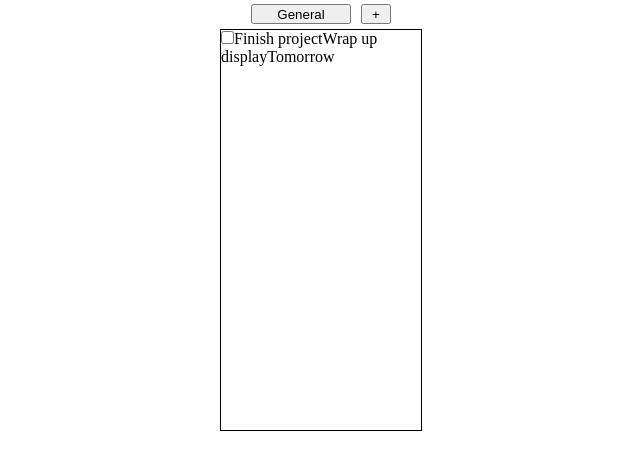
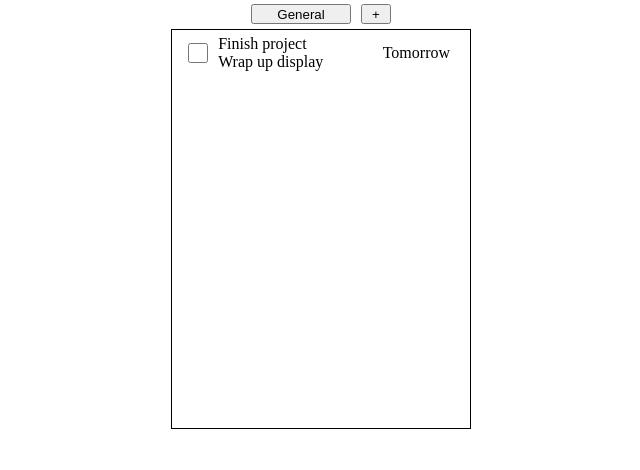
Before and after one commit to bkoch-16/todo-list, a website built with webpack: page src/template.html in a window 1280 px wide. Shown: the part 38-508 px from the top of the page, without its empty margins (319-959 px from the left). Built offline with nearby package versions, Linux system fonts and the light colour scheme.

Commit message:
added styling for tasks
added styling for tasks in task container

```diff
--- a/src/styles.css
+++ b/src/styles.css
@@ -21,7 +21,41 @@ button {
 }
 
 #project-content {
-    width: 200px;
+    box-sizing: border-box;
+    width: 300px;
     height: 400px;
     border: black 1px solid;
+    padding: 5px;
 }
+
+.taskContent {
+    display: grid;
+    grid-template-columns: 1fr 4fr 2fr;
+    grid-template-rows: 1fr 1fr;
+    align-items: center;
+    justify-items: left;
+}
+
+.taskCheckBox {
+    grid-column: 1;
+    grid-row: 1 / span 2;
+    width: 20px;
+    height: 20px;
+    padding-left: 20px;
+    justify-self: center;
+}
+
+.taskTitle {
+    grid-column: 2;
+    grid-row: 1;
+}
+
+.taskDesc {
+    grid-column: 2;
+    grid-row: 2;
+}
+
+.taskDueDate {
+    grid-column: 3;
+    grid-row: 1 / span 2;
+}
```
